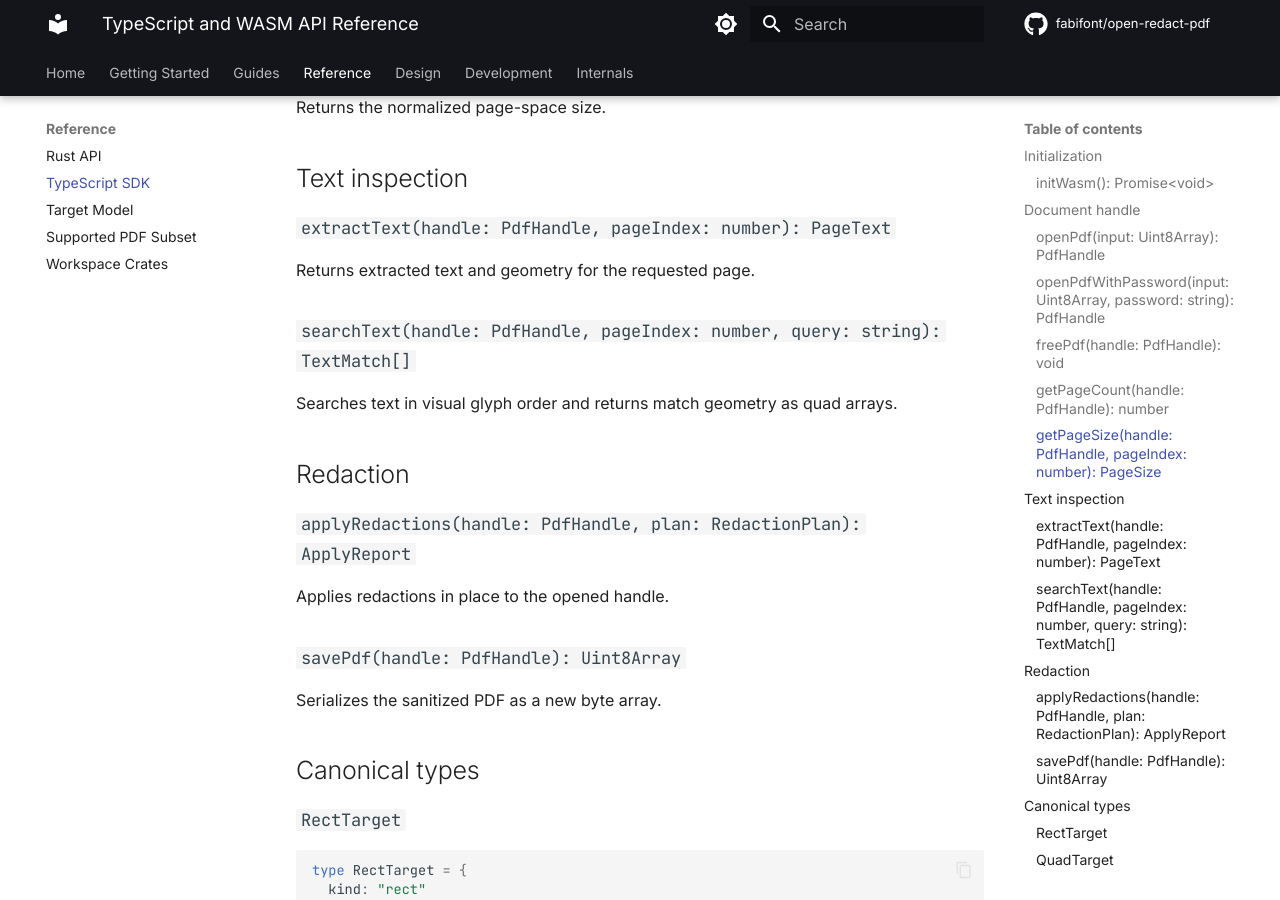
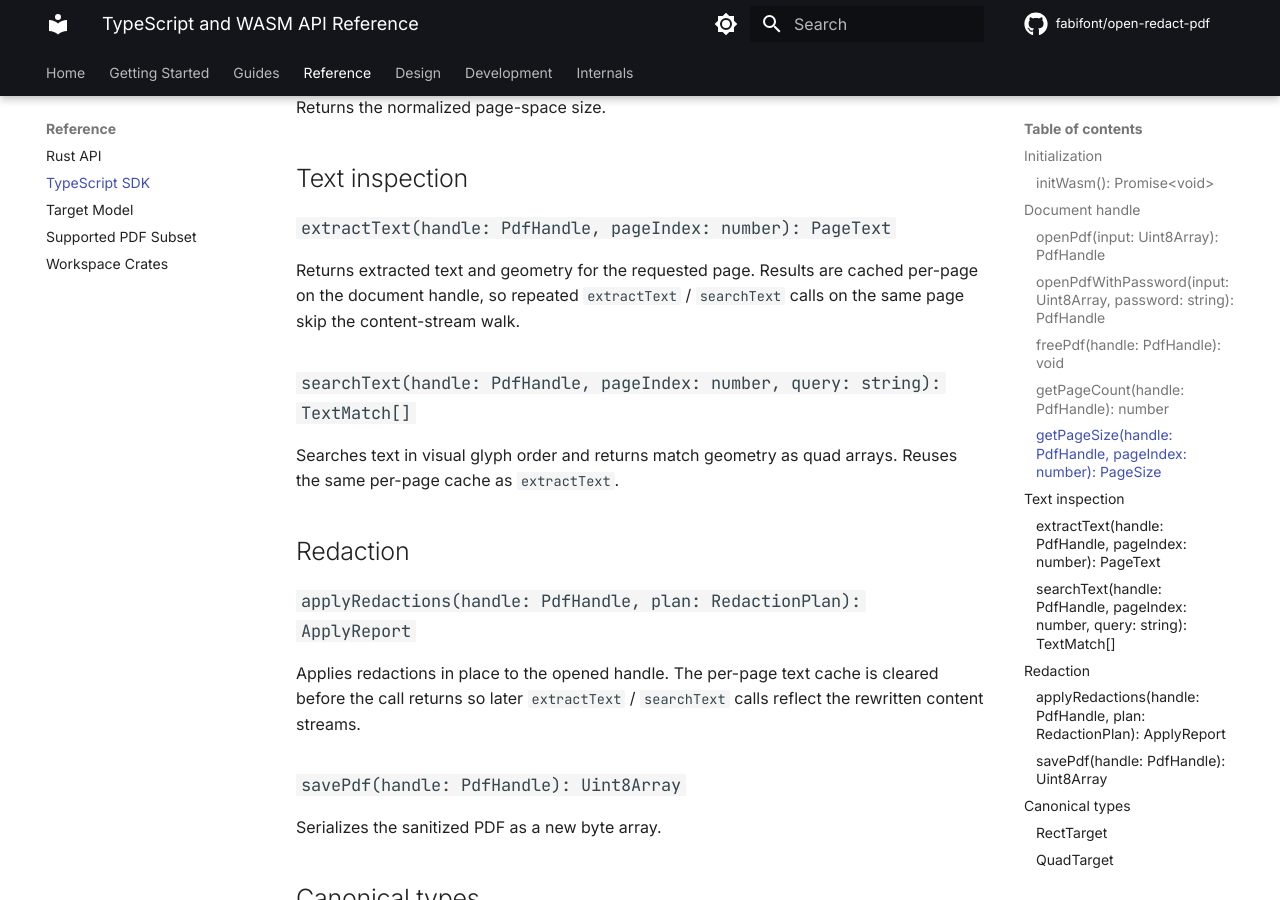
Before and after one commit to fabifont/open-redact-pdf, an MkDocs documentation site: the page built from docs/reference/ts-sdk.md, in a window 1280 px wide and 900 px high, scrolled down 1071 px. Built offline with MkDocs 1.6.1 and Material for MkDocs 9.7.7, drawn with Linux system fonts in a browser that asks for light colours; comment, search, counter and statistics services are not loaded.

Commit message:
docs(ts-sdk): document per-page text extraction cache

```diff
--- a/docs/reference/ts-sdk.md
+++ b/docs/reference/ts-sdk.md
@@ -38,17 +38,17 @@ Returns the normalized page-space size.
 
 ### `extractText(handle: PdfHandle, pageIndex: number): PageText`
 
-Returns extracted text and geometry for the requested page.
+Returns extracted text and geometry for the requested page. Results are cached per-page on the document handle, so repeated `extractText` / `searchText` calls on the same page skip the content-stream walk.
 
 ### `searchText(handle: PdfHandle, pageIndex: number, query: string): TextMatch[]`
 
-Searches text in visual glyph order and returns match geometry as quad arrays.
+Searches text in visual glyph order and returns match geometry as quad arrays. Reuses the same per-page cache as `extractText`.
 
 ## Redaction
 
 ### `applyRedactions(handle: PdfHandle, plan: RedactionPlan): ApplyReport`
 
-Applies redactions in place to the opened handle.
+Applies redactions in place to the opened handle. The per-page text cache is cleared before the call returns so later `extractText` / `searchText` calls reflect the rewritten content streams.
 
 ### `savePdf(handle: PdfHandle): Uint8Array`
 
```
